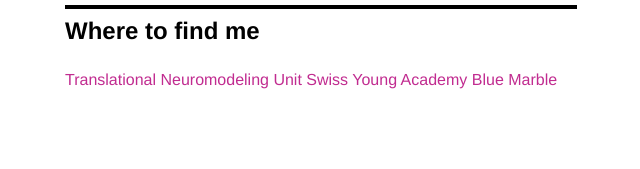
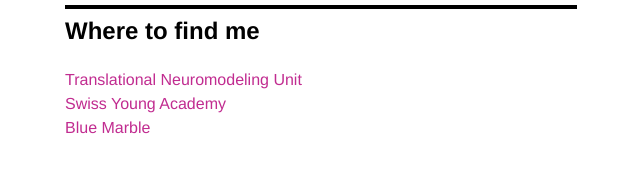
Before and after one commit to silvia-maier/homepage, a plain HTML site: page index.html in a window 1280 px wide. Shown: the part 2564-2733 px from the top of the page, without its empty margins (319-959 px from the left). Drawn offline with Linux system fonts and the light colour scheme.

Commit message:
Update index.html

```diff
--- a/index.html
+++ b/index.html
@@ -161,8 +161,8 @@
         <div class="lh-copy measure-wide fw1 pb5 dark-gray">
 
         <p>
-            <a class="nowrap" href="http://www.translationalneuromodeling.org">Translational Neuromodeling Unit</a>
-            <a class="nowrap" href="https://swissyoungacademy.ch/en/laufende-projekte/projekt-2/">Swiss Young Academy</a>
+            <a class="nowrap" href="http://www.translationalneuromodeling.org">Translational Neuromodeling Unit</a><br>
+            <a class="nowrap" href="https://swissyoungacademy.ch/en/laufende-projekte/projekt-2/">Swiss Young Academy</a><br>
             <a class="nowrap" href="https://www.blue-marble.ch/de/ueber-blue-marble/">Blue Marble</a>
         </p>
 
```
